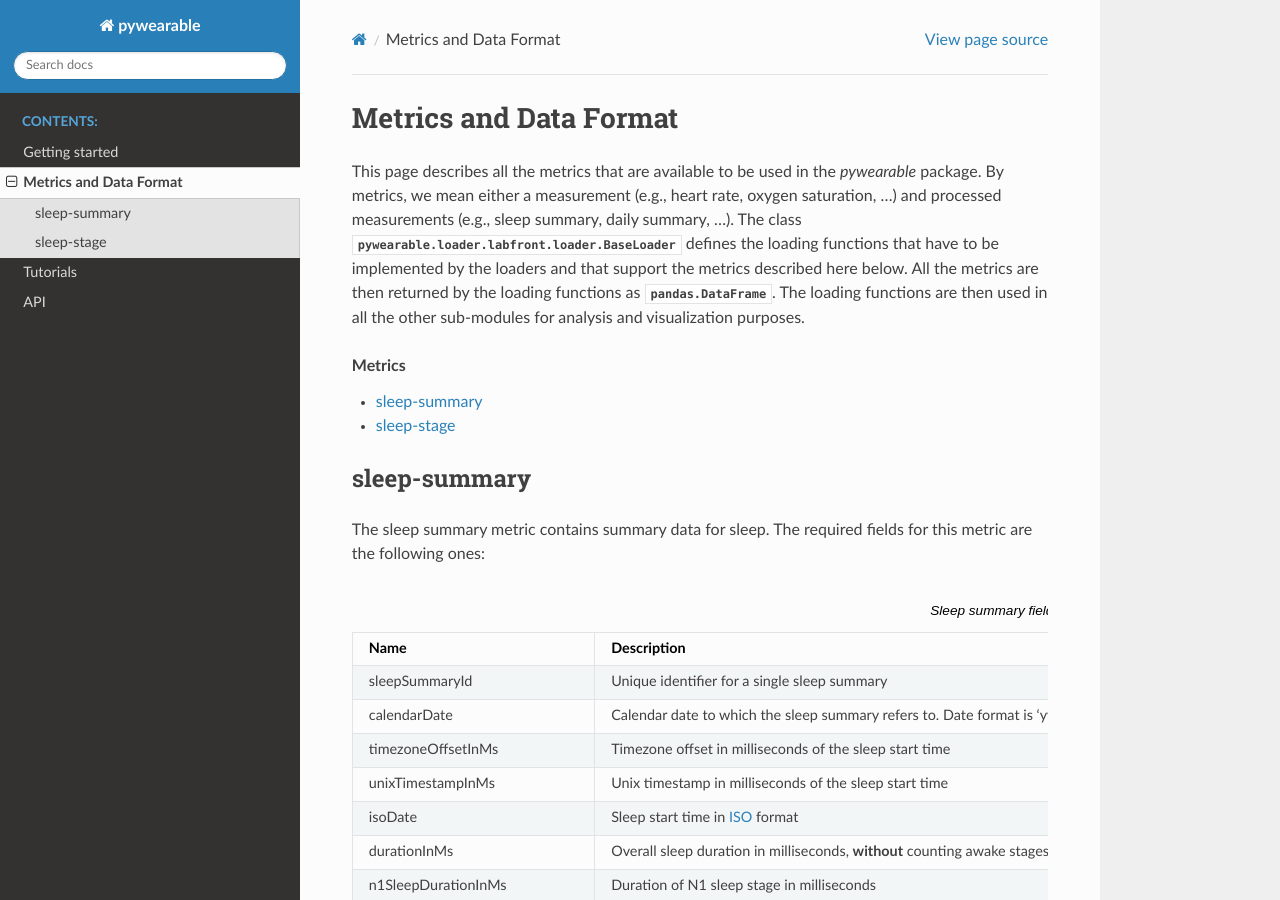
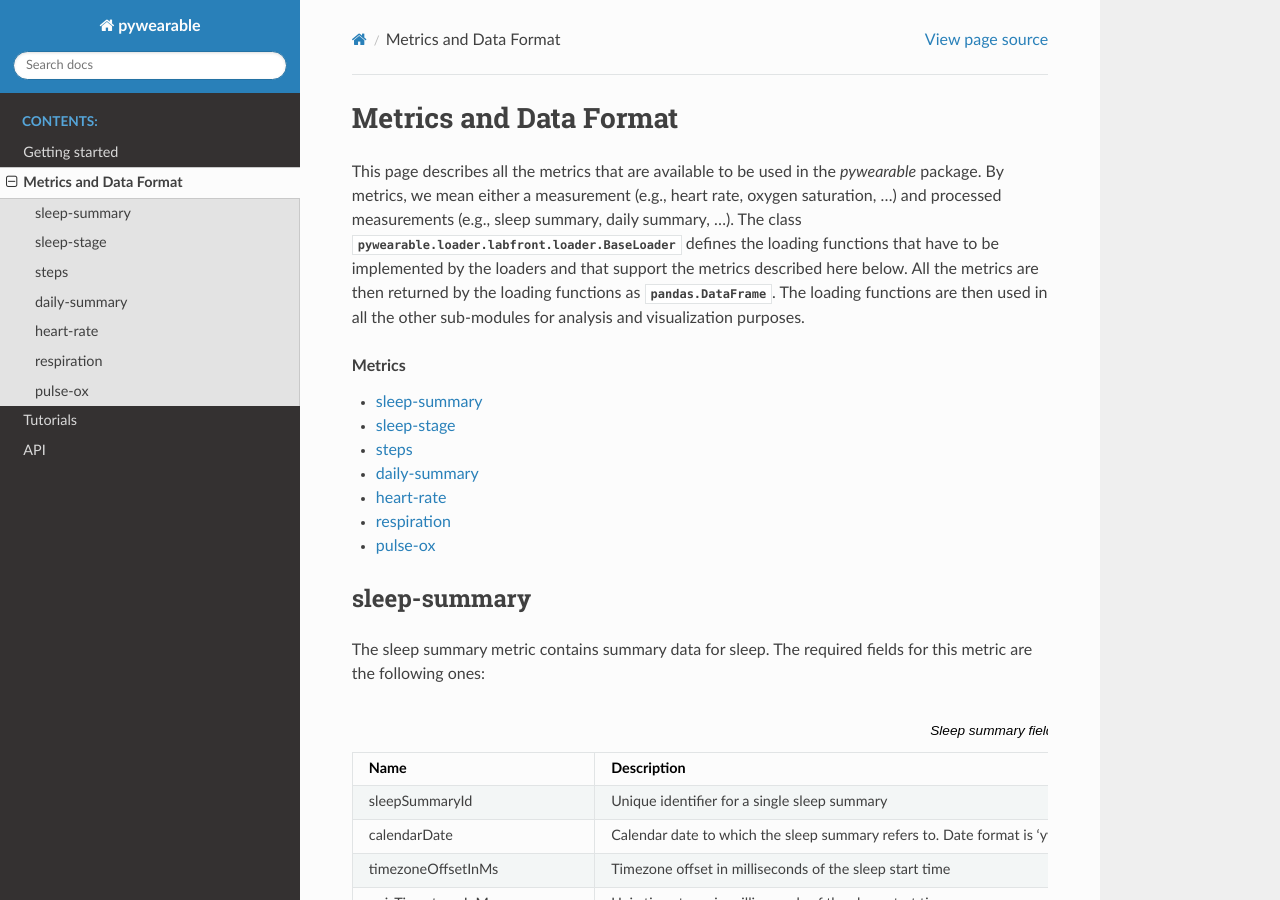
Before and after one commit to dado93/pywearable, a Sphinx documentation site: the page built from docs/_pages/metrics.rst, in a window 1280 px wide and 900 px high. Built offline with Sphinx 7.4.7 and the Read the Docs theme 2.0.0, drawn with Linux system fonts in a browser that asks for light colours; some of the changed text lies outside the part shown.

Commit message:
Added list of metrics to doc

```diff
--- a/docs/_pages/metrics.rst
+++ b/docs/_pages/metrics.rst
@@ -242,3 +242,18 @@
      - 2023-09-06T01:23:00.000+02:00
      - 4560000
      - n1
+
+steps
+=====
+
+daily-summary
+=============
+
+heart-rate
+==========
+
+respiration
+===========
+
+pulse-ox
+========
```
